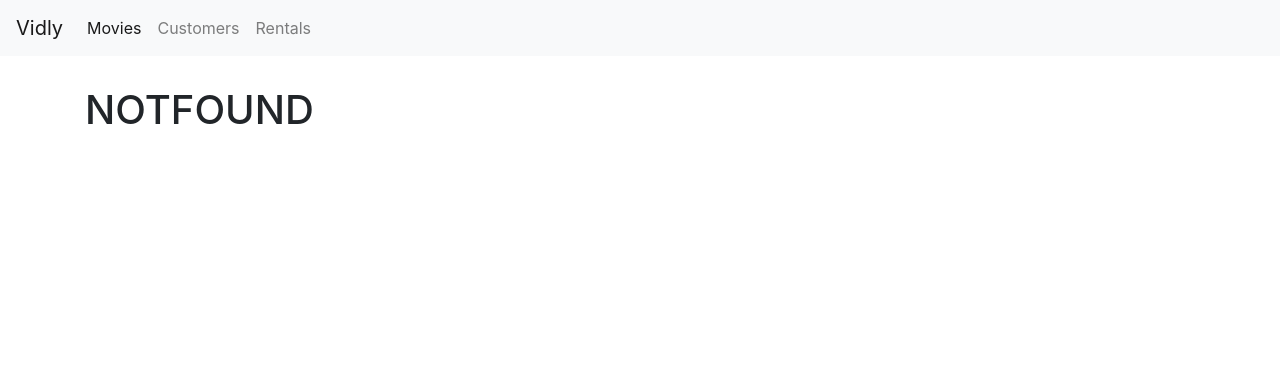
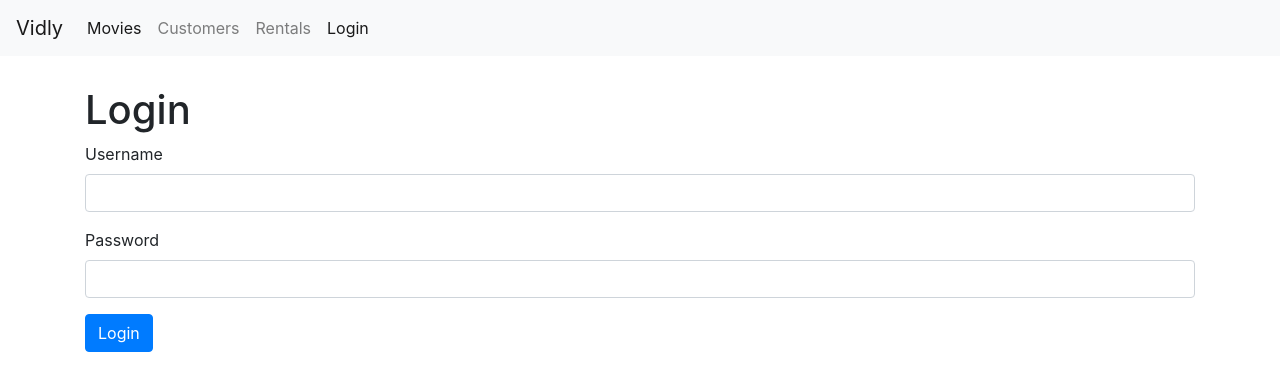
Before and after one commit to abhijitsamui/vidly-client, a React (Create React App) app: page /login in a window 1280 px wide. Before the commit this address led to /not-found. Shown: the top 390 px of the page. Built offline with nearby package versions, Linux system fonts and the light colour scheme.

Commit message:
Adding Login Form

```diff
--- a/src/App.js
+++ b/src/App.js
@@ -6,6 +6,7 @@
 import NotFound from "./components/notFound";
 import NavBar from "./components/navBar";
 import MovieForm from "./components/movieForm";
+import LoginForm from "./components/loginForm";
 
 import "./App.css";
 
@@ -16,6 +17,7 @@
         <NavBar />
         <main className="container">
           <Switch>
+            <Route path="/login" component={LoginForm} />
             <Route path="/movies/:id" component={MovieForm} />
             <Route path="/movies" component={Movies} />
             <Route path="/customers" component={Customers} />
--- /dev/null
+++ b/src/components/loginForm.jsx
@@ -0,0 +1,50 @@
+import React, { Component } from "react";
+
+class LoginForm extends Component {
+  state = { account: { username: "", password: "" } };
+  handleSubmit = e => {
+    e.preventDefault();
+
+    console.log("submitted");
+  };
+  handleChange = ({ target }) => {
+    const account = { ...this.state.account };
+    account[target.name] = target.value;
+    this.setState({ account });
+  };
+  render() {
+    const { account } = this.state;
+    return (
+      <div>
+        <h1>Login</h1>
+        <form onSubmit={this.handleSubmit}>
+          <div className="form-group">
+            <label htmlFor="username">Username</label>
+            <input
+              value={account.username}
+              onChange={this.handleChange}
+              id="username"
+              name="username"
+              type="text"
+              className="form-control"
+            />
+          </div>
+          <div className="form-group">
+            <label htmlFor="password">Password</label>
+            <input
+              value={account.password}
+              onChange={this.handleChange}
+              name="password"
+              id="password"
+              type="text"
+              className="form-control"
+            />
+          </div>
+          <button className="btn btn-primary">Login</button>
+        </form>
+      </div>
+    );
+  }
+}
+
+export default LoginForm;
--- a/src/components/navBar.jsx
+++ b/src/components/navBar.jsx
@@ -29,6 +29,9 @@
           <NavLink className="nav-item nav-link" to="/rentals">
             Rentals
           </NavLink>
+          <NavLink className="nav-item nav-link" to="/login">
+            Login
+          </NavLink>
         </div>
       </div>
     </nav>
```
